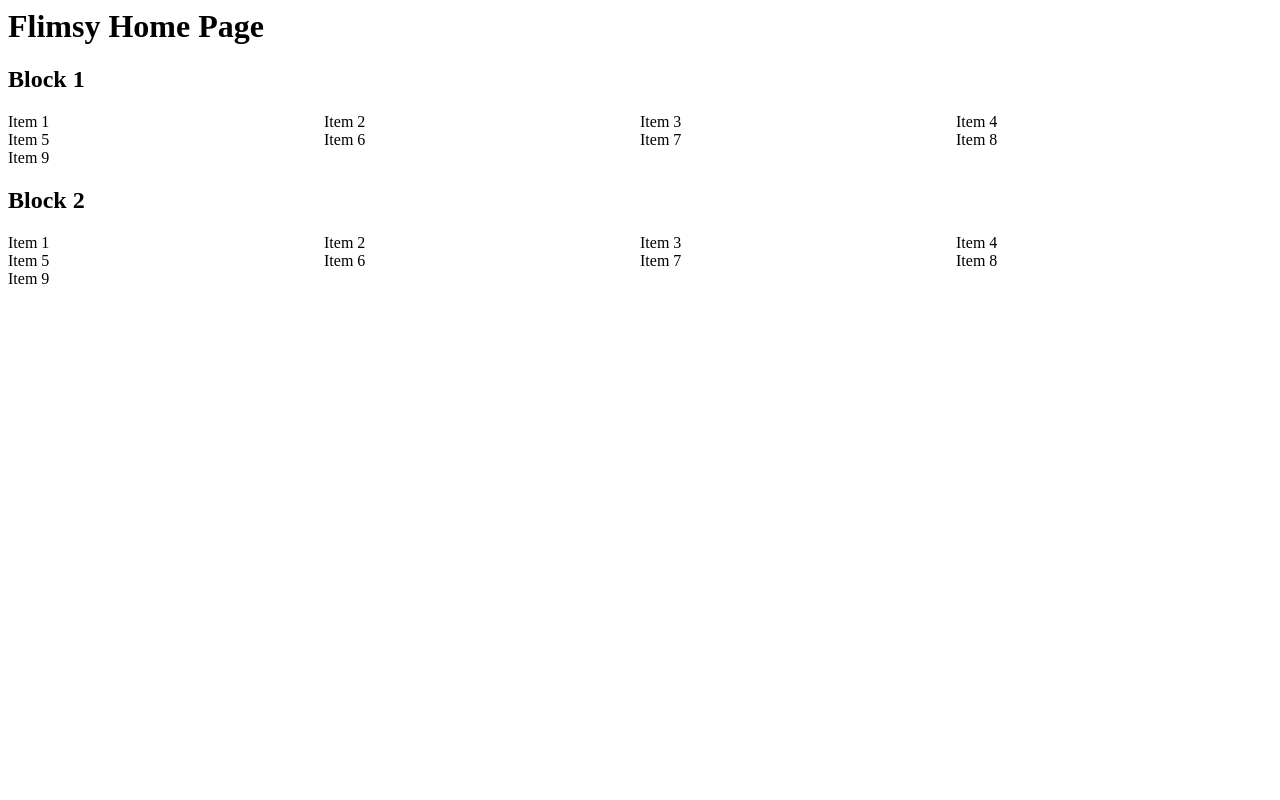
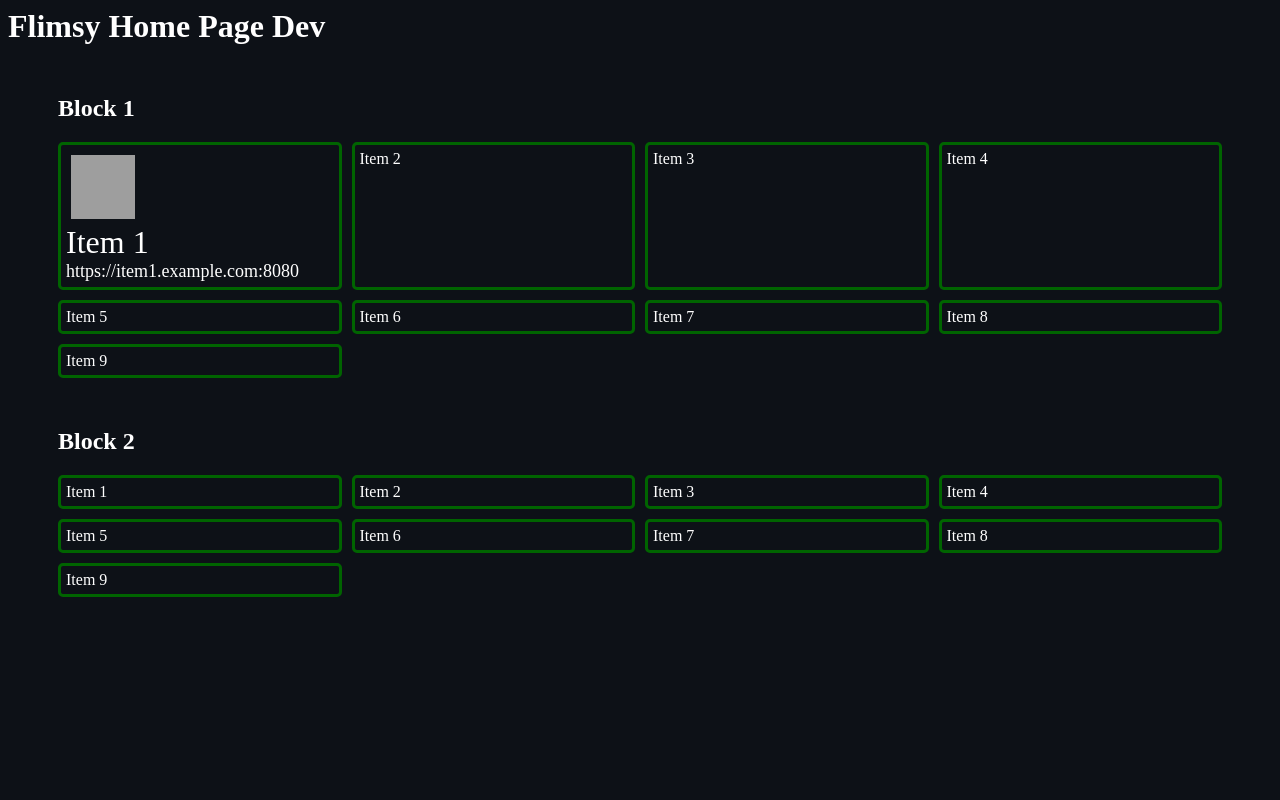
Before and after one commit to BeringLogic/flimsy, a PHP site: page / in a window 1280 px wide. Run offline with PHP 8.4, Linux system fonts and the light colour scheme; grey boxes are pictures that could not be loaded.

Commit message:
dark theme, dashboard icons, new layout...

```diff
--- a/src/index.php
+++ b/src/index.php
@@ -2,19 +2,72 @@
 <head>
   <title>Flimsy</title>
   <style>
+    body {
+      background-color: #0d1117;
+      color: #fff;
+    }
     div.block {
+      margin: 50px;
+    }
+      div.block h2 {
+      }
+      div.block div.items {
         display: grid;
         grid-template-columns: repeat(4, 1fr);
         justify-content: space-evenly;
+        gap: 10px;
+      }
+        div.item {
+          border: 3px solid darkgreen;
+          border-radius: 5px;
+          padding: 5px;
+        }
+        div.item img.icon {
+          display: inline-block;
+          width: 64px;
+          height: 64px;
+          padding: 5px;
+          vertical-align: -12px;
+        }
+          div.item div.details {
+          display: inline-block;
+        }
+        div.item div.title {
+          font-size: xx-large;
+        }
+        div.item div.desc {
+          font-size: large;
         }
   </style>
 </head>
 
 <body>
-  <h1>Flimsy Home Page</h1>
+  <h1>Flimsy Home Page Dev</h1>
 
+  <div class="block">
     <h2>Block 1</h2>
+    <div class="items">
+      <div class="item">
+        <img class="icon" src="https://cdn.jsdelivr.net/gh/walkxcode/dashboard-icons/png/dockge-light.png">
+        <div class="details">
+          <div class="title">Item 1</div>
+          <div class="desc">https://item1.example.com:8080</div>
+        </div>
+      </div>
+      <div class="item">Item 2</div>
+      <div class="item">Item 3</div>
+      <div class="item">Item 4</div>
+      <div class="item">Item 5</div>
+      <div class="item">Item 6</div>
+      <div class="item">Item 7</div>
+      <div class="item">Item 8</div>
+      <div class="item">Item 9</div>
+    </div>
+  </div>
+
   <div class="block">
+    <h2>Block 2</h2>
+    <div class="items">
       <div class="item">Item 1</div>
       <div class="item">Item 2</div>
       <div class="item">Item 3</div>
@@ -25,18 +78,9 @@
       <div class="item">Item 8</div>
       <div class="item">Item 9</div>
     </div>
+  </div>
 
-  <h2>Block 2</h2>
-  <div class="block">
-    <div class="item">Item 1</div>
-    <div class="item">Item 2</div>
-    <div class="item">Item 3</div>
-    <div class="item">Item 4</div>
-    <div class="item">Item 5</div>
-    <div class="item">Item 6</div>
-    <div class="item">Item 7</div>
-    <div class="item">Item 8</div>
-    <div class="item">Item 9</div>
+
 </div>
 
 </body>
```
Lines whose indentation alone changed are shown as unchanged.
